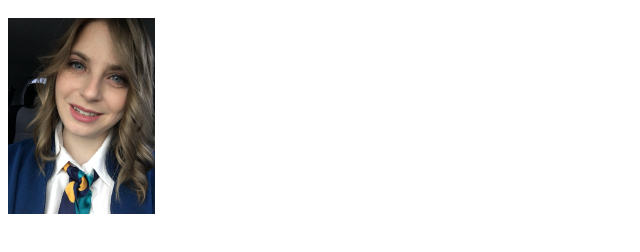
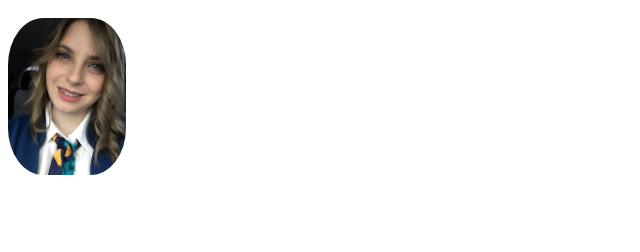
Before and after one commit to Valorieb/valoriebroderick.github.io, a plain HTML site: page index.html in a window 1280 px wide. Shown: the part 48-300 px from the top of the page, without its empty margins (0-640 px from the left). Drawn offline with Linux system fonts and the light colour scheme.

Commit message:
add border radius

```diff
--- a/style.css
+++ b/style.css
@@ -1,3 +1,4 @@
 .profile_pic {
-  height: 25%;
+  height: 20%;
+  border-radius:30%;
 }
```
